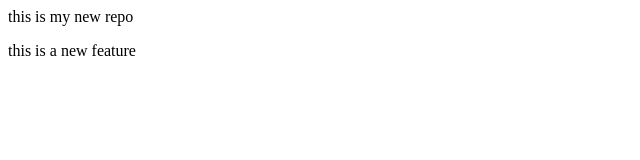
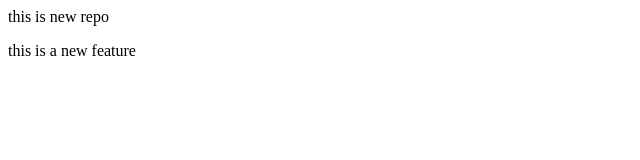
Before and after one commit to prajapatijeel/localRepo, a plain HTML site: page index.html in a window 1280 px wide. Shown: the full height of the page, 0-640 px from the left. Drawn offline with Linux system fonts and the light colour scheme.

```diff
--- a/index.html
+++ b/index.html
@@ -1,2 +1,2 @@
-<p>this is my new repo</p>
+<p>this is new repo</p>
 <p>this is a new feature </p>
```
